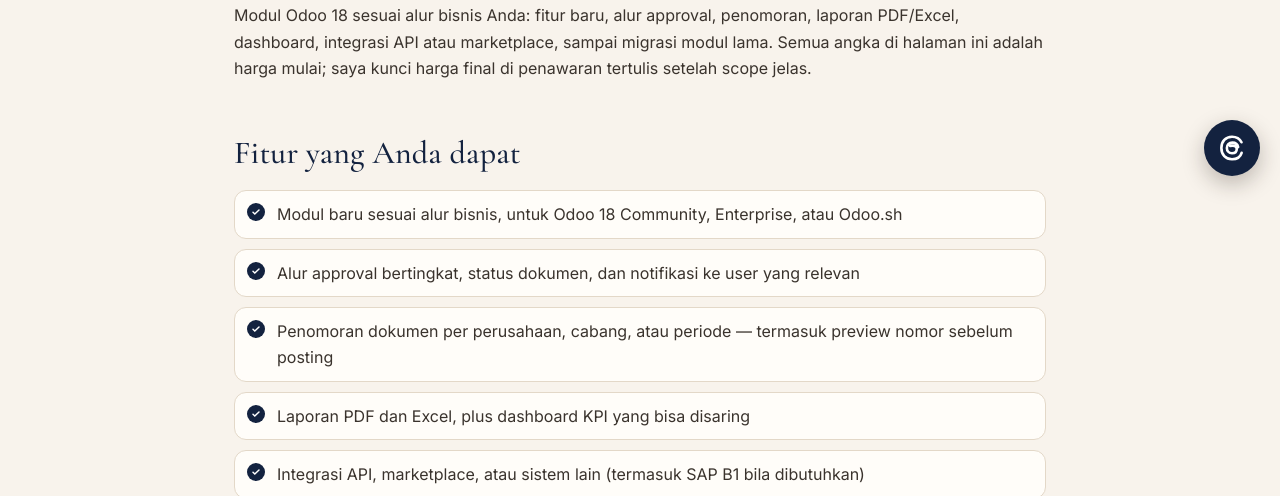
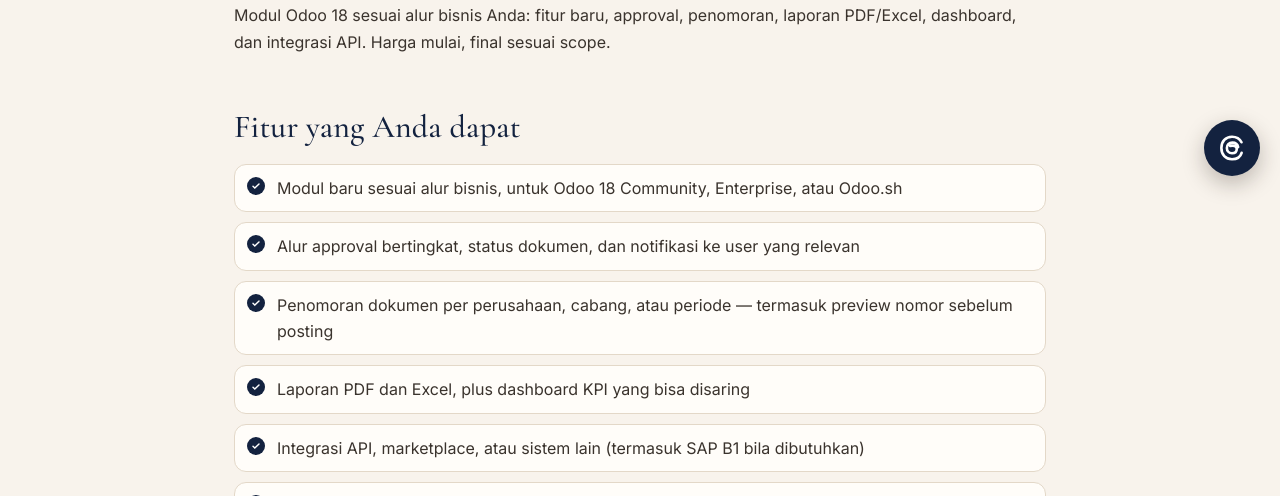
Before and after one commit to andyut/andyut.github.io, a plain HTML site: page layanan/modul-custom-odoo-18/index.html in a window 1280 px wide. Shown: the part 604-1100 px from the top of the page. Drawn offline with nearby package versions, Linux system fonts and the light colour scheme.

Commit message:
Ringkas teks Jasa Modul Custom Odoo 18

```diff
--- a/layanan/modul-custom-odoo-18/index.html
+++ b/layanan/modul-custom-odoo-18/index.html
@@ -58,7 +58,7 @@
 <section class="art"><div class="wrap artgrid">
 <div class="artblock">
 <h2>Ringkasan</h2>
-<p>Modul Odoo 18 sesuai alur bisnis Anda: fitur baru, alur approval, penomoran, laporan PDF/Excel, dashboard, integrasi API atau marketplace, sampai migrasi modul lama. Semua angka di halaman ini adalah harga mulai; saya kunci harga final di penawaran tertulis setelah scope jelas.</p>
+<p>Modul Odoo 18 sesuai alur bisnis Anda: fitur baru, approval, penomoran, laporan PDF/Excel, dashboard, dan integrasi API. Harga mulai, final sesuai scope.</p>
 </div>
 <div class="artblock">
 <h2>Fitur yang Anda dapat</h2>
@@ -102,6 +102,6 @@
 </main>
 <footer><div class="wrap fbrand"><img src="../../img/ya_mark_light.png?v=20261115a" srcset="../../img/ya_mark_light@2x.png?v=20261115a 2x" width="35" height="28" alt="YA Consulting"><span><b>YA Consulting</b> · by Yohanes Andy · © 2026</span></div></footer>
 <a class="fab" href="https://www.threads.com/@yohanesandy.erp" target="_blank" rel="noopener" aria-label="DM di Threads"><svg viewBox="0 0 24 24" aria-hidden="true" fill="none" stroke="currentColor" stroke-width="2.1" stroke-linecap="round"><path d="M16.9 11.3c-.5-2.4-2.2-3.6-4.6-3.6-2.8 0-4.4 1.9-4.4 4.3 0 2.3 1.6 4.2 4.1 4.2 2.3 0 3.8-1.4 3.8-3.4 0-2.5-2.5-3.1-5.3-2.5"/><path d="M19.6 7.4C18.2 4.6 15.5 3 12 3 6.9 3 3.5 6.6 3.5 12s3.4 9 8.5 9c3.8 0 6.8-1.9 7.7-5.1"/></svg></a>
-<script type="application/ld+json">{"@context": "https://schema.org", "@type": "Service", "name": "Jasa Pembuatan Addons & Modul Custom Odoo 18 (Community/Enterprise)", "description": "Modul custom Odoo 18 (Community & Enterprise): laporan, approval, penomoran, integrasi. Harga mulai Rp1,5 juta, final sesuai scope.", "provider": {"@type": "Organization", "name": "YA Consulting", "url": "https://yasoftware.trade/"}, "areaServed": "ID", "url": "https://yasoftware.trade/layanan/modul-custom-odoo-18/", "offers": {"@type": "Offer", "priceCurrency": "IDR", "price": "1500000", "description": "Harga mulai, final sesuai ruang lingkup"}}</script>
+<script type="application/ld+json">{"@context": "https://schema.org", "@type": "Service", "name": "Jasa Pembuatan Addons & Modul Custom Odoo 18 (Community/Enterprise)", "description": "Modul Odoo 18 sesuai alur bisnis Anda: fitur baru, approval, penomoran, laporan, dashboard, integrasi API. Harga mulai, final sesuai scope.", "provider": {"@type": "Organization", "name": "YA Consulting", "url": "https://yasoftware.trade/"}, "areaServed": "ID", "url": "https://yasoftware.trade/layanan/modul-custom-odoo-18/", "offers": {"@type": "Offer", "priceCurrency": "IDR", "price": "1500000", "description": "Harga mulai, final sesuai ruang lingkup"}}</script>
 <script src="../../layanan.js?v=20261125a"></script>
 </body></html>
```
